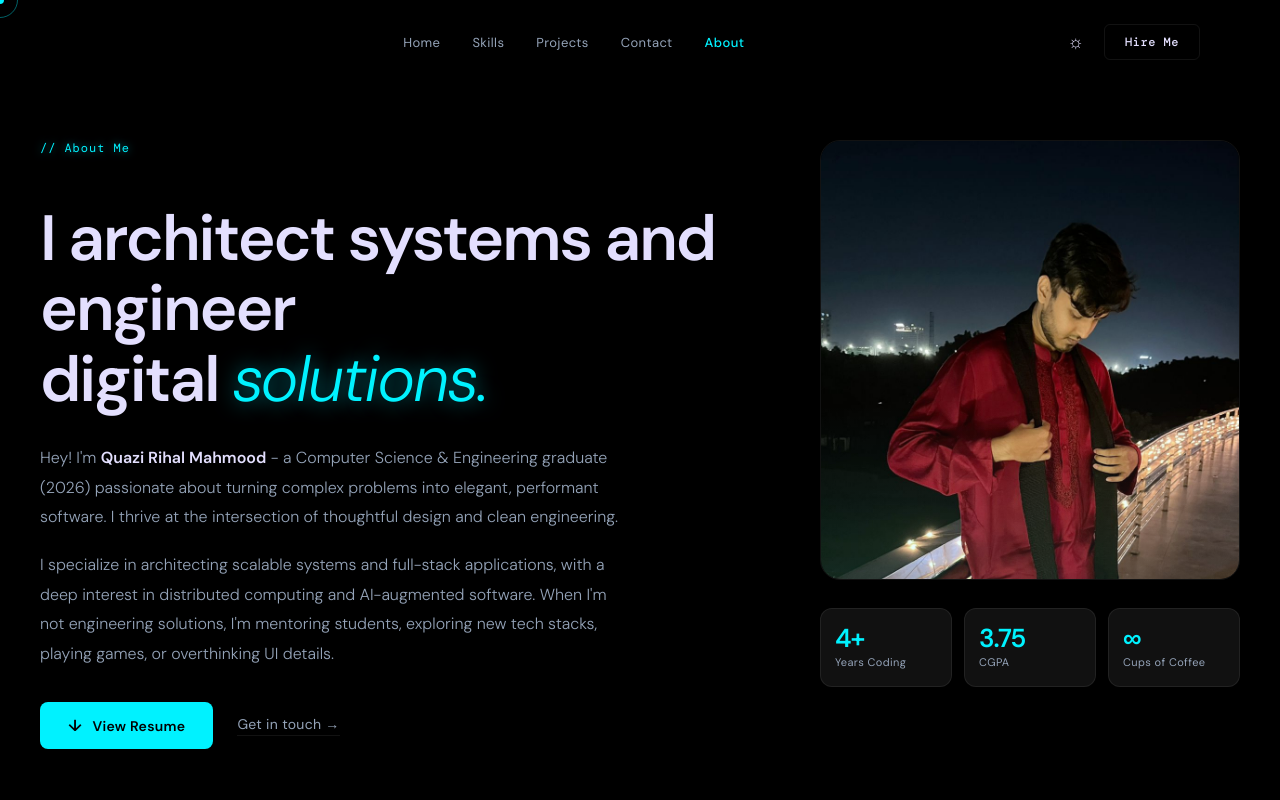
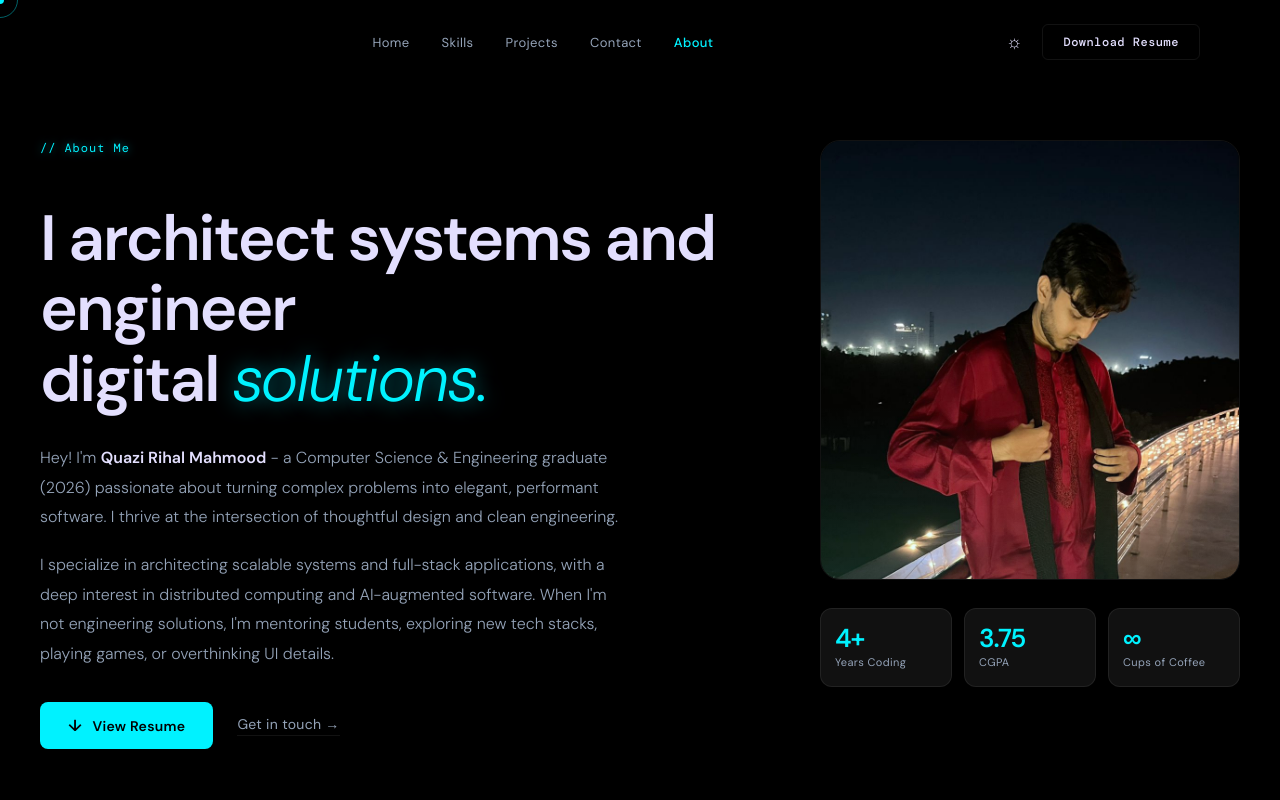
Before and after one commit to RihalMahmood/Portfolio, a React (Vite) app: page /about in a window 1280 px wide. Shown: the top 800 px of the page. Built offline with nearby package versions, Linux system fonts and the light colour scheme.

Commit message:
Slight change in Navbar

```diff
--- a/src/components/Navbar.jsx
+++ b/src/components/Navbar.jsx
@@ -62,7 +62,15 @@ export default function Navbar({ scrolled, setHovering, activeSection, theme, to
           >
             {theme === "dark" ? "☼" : "☾"}
           </button>
-          <button className="nav-cta" {...ho}>Hire Me</button>
+          <a
+            href="/files/CV.pdf"
+            download="Quazi_Rihal_Mahmood_CV.pdf"
+            className="nav-cta"
+            style={{ textDecoration: "none" }}
+            {...ho}
+          >
+            Download Resume
+          </a>
         </div>
       </div>
     </motion.nav>
```
